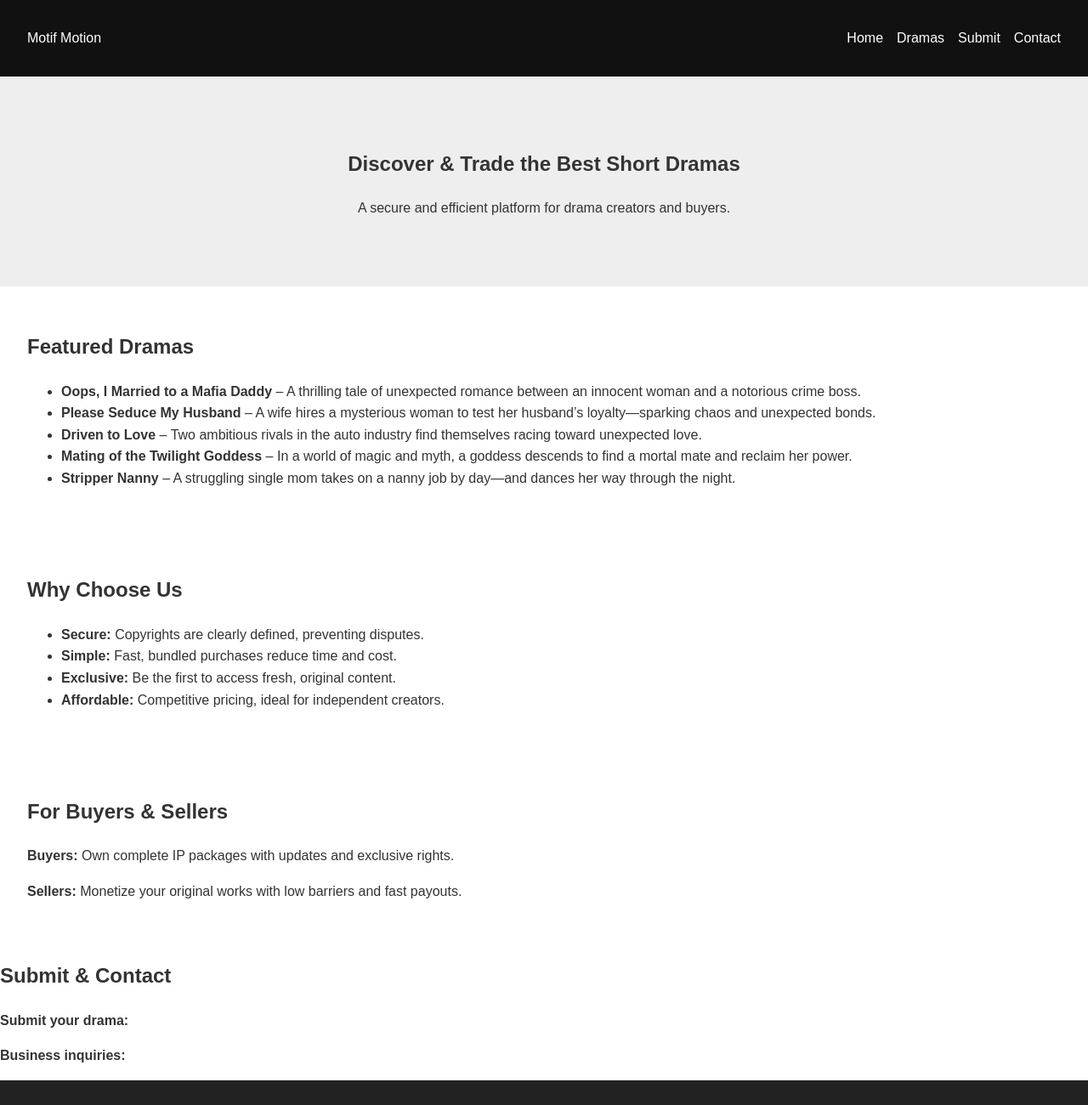
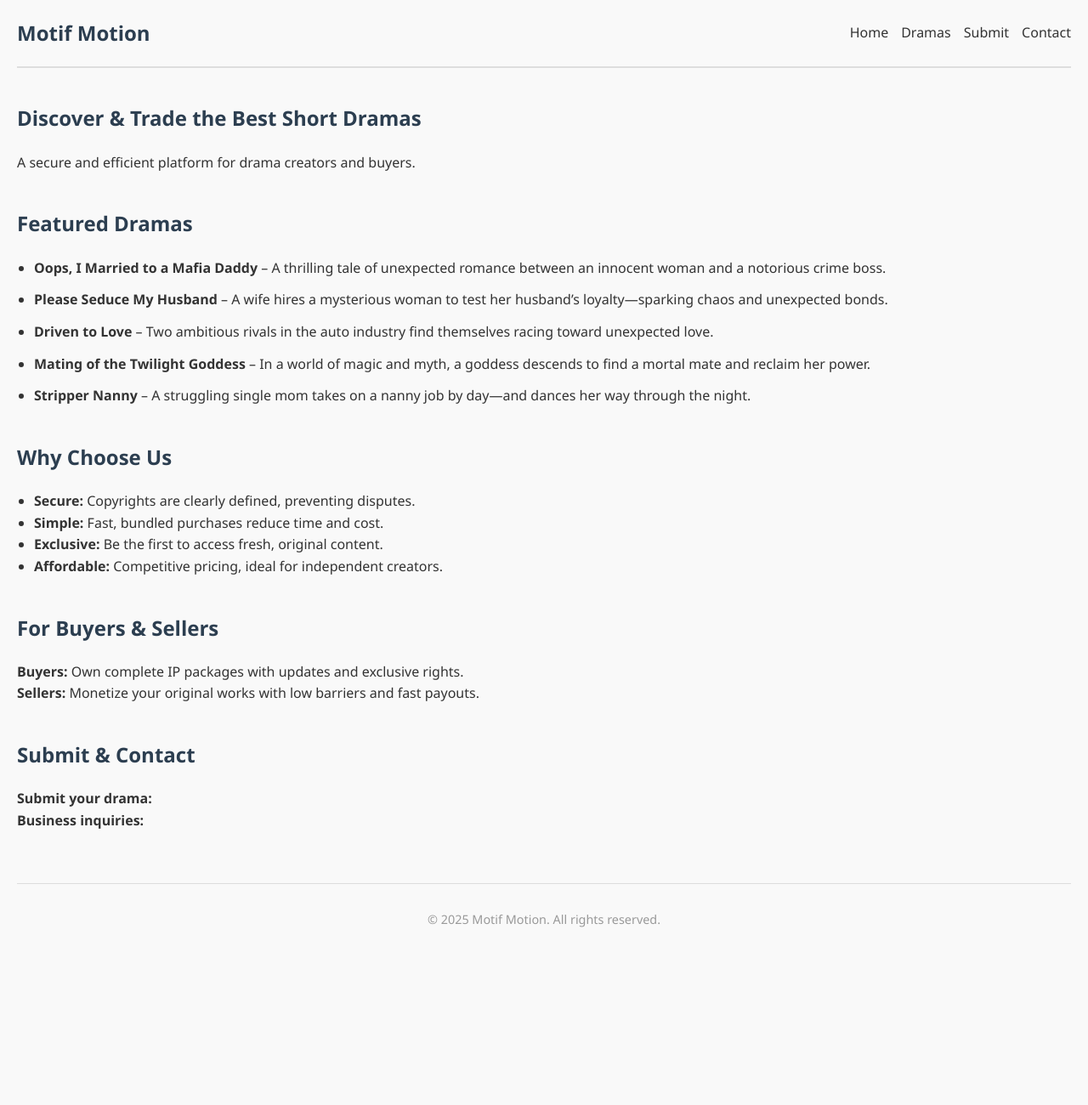
Before and after one commit to deanyin0523/motif-motion-site, a plain HTML site: page index.html in a window 1280 px wide. Shown: the top 1300 px of the page at 85% size. After the commit the page ends 1123 px from the top, so only its background shows below. Drawn offline with Linux system fonts and the light colour scheme.

Commit message:
Update style.css

```diff
--- a/style.css
+++ b/style.css
@@ -1,55 +1,80 @@
+/* Base Reset */
+* {
+  margin: 0;
+  padding: 0;
+  box-sizing: border-box;
+}
+
 body {
-  font-family: Arial, sans-serif;
-  margin: 0;
+  font-family: "Segoe UI", Helvetica, Arial, sans-serif;
   line-height: 1.6;
-  background: #fff;
   color: #333;
+  background-color: #f9f9f9;
+  padding: 0 20px;
 }
+
 header {
   display: flex;
   justify-content: space-between;
   align-items: center;
-  background: #111;
-  color: #fff;
-  padding: 1rem 2rem;
+  padding: 20px 0;
+  border-bottom: 2px solid #ddd;
 }
+
+.logo {
+  font-size: 1.5em;
+  font-weight: bold;
+  color: #2c3e50;
+}
+
 nav ul {
   list-style: none;
   display: flex;
-  gap: 1rem;
+  gap: 15px;
 }
+
 nav a {
-  color: white;
+  text-decoration: none;
+  color: #2c3e50;
+  font-weight: 500;
+}
+
+nav a:hover {
+  color: #e67e22;
+}
+
+section {
+  margin: 40px 0;
+}
+
+h1, h2 {
+  margin-bottom: 20px;
+  color: #2c3e50;
+}
+
+ul {
+  list-style: disc;
+  padding-left: 20px;
+}
+
+.featured ul li {
+  margin-bottom: 12px;
+}
+
+.contact a {
+  color: #2980b9;
   text-decoration: none;
 }
-.hero {
-  background: #eee;
-  padding: 4rem 2rem;
+
+.contact a:hover {
+  text-decoration: underline;
+}
+
+footer {
   text-align: center;
+  padding: 30px 0;
+  font-size: 0.9em;
+  color: #999;
+  border-top: 1px solid #ddd;
+  margin-top: 60px;
 }
-.cta-button {
-  display: inline-block;
-  padding: 0.5rem 1.5rem;
-  background: #0077cc;
-  color: white;
-  text-decoration: none;
-  border-radius: 5px;
-  margin-top: 1rem;
-}
-.advantages, .featured, .audiences {
-  padding: 2rem;
-}
-.adv-list, .grid, .drama-list {
-  display: flex;
-  gap: 1.5rem;
-  flex-wrap: wrap;
-}
-.drama-card {
-  width: 300px;
-}
-footer {
-  background: #222;
-  color: #ccc;
-  text-align: center;
-  padding: 1rem;
-}
```
